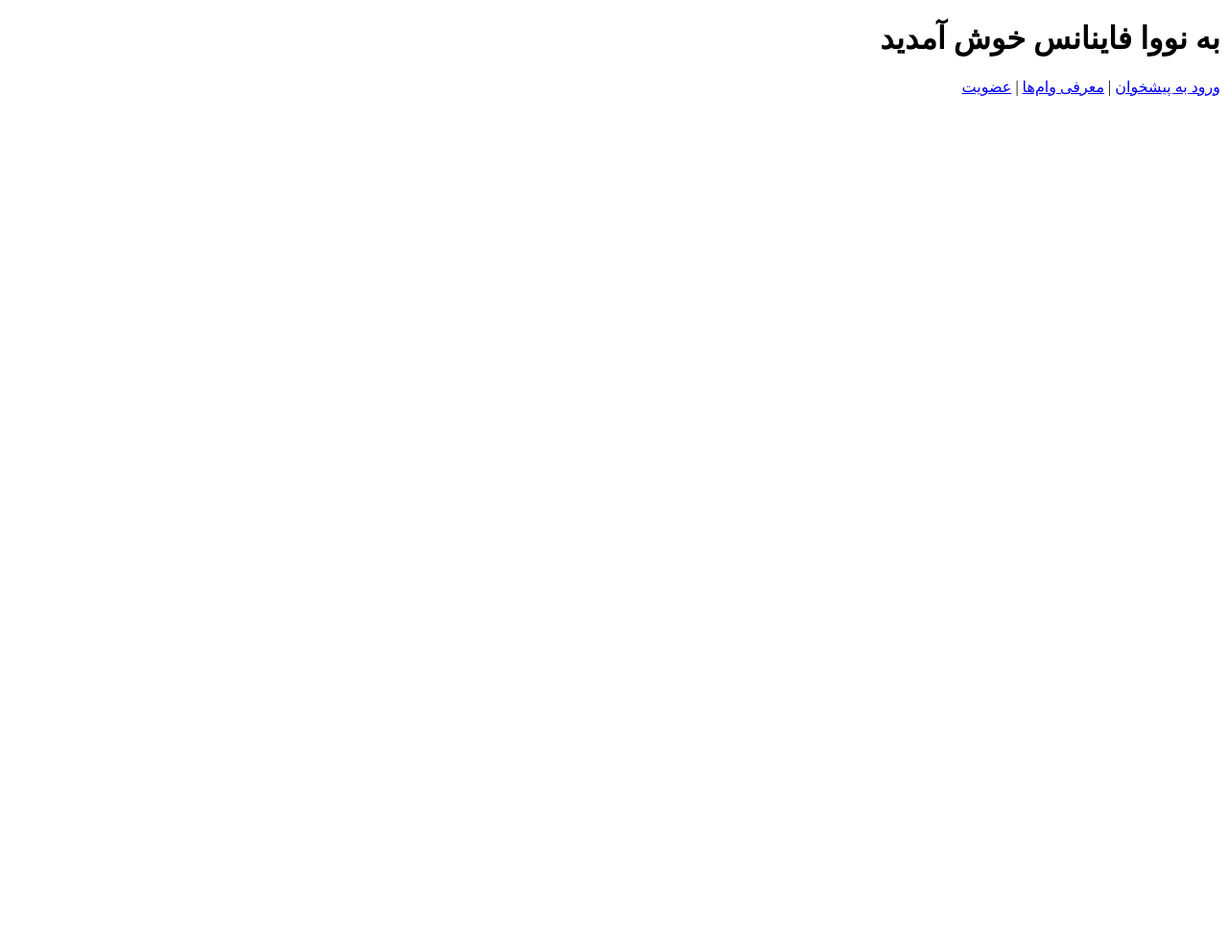
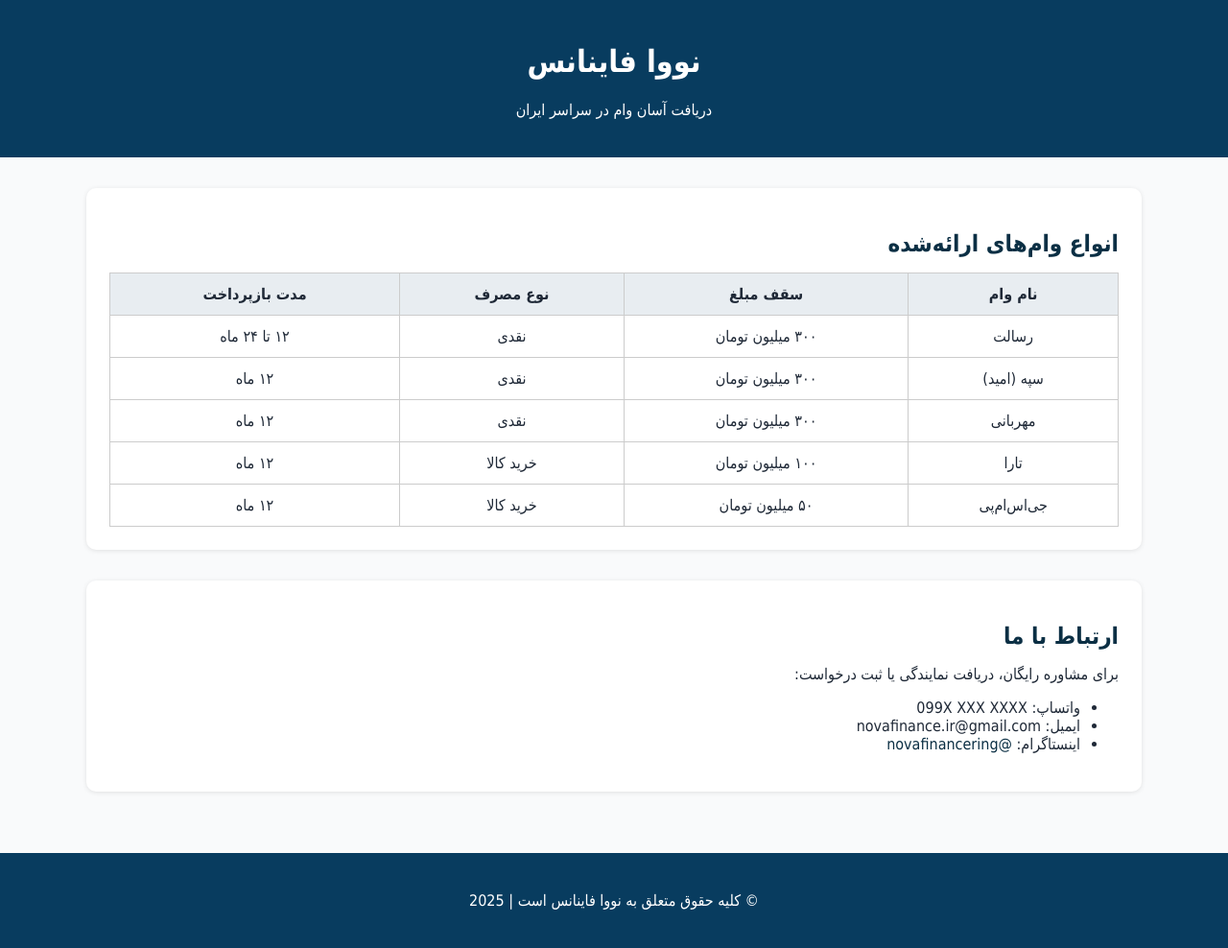
Before and after one commit to hzrad/novafin1, a plain HTML site: page index.html in a window 1280 px wide. Shown: the whole page at 96% size. Before the commit the page ends 800 px from the top, so only its background shows below. Drawn offline with Linux system fonts and the light colour scheme.

Commit message:
Add files via upload
new web

```diff
--- a/index.html
+++ b/index.html
@@ -1,11 +1,70 @@
+
 <!DOCTYPE html>
 <html lang="fa" dir="rtl">
 <head>
-<meta charset="UTF-8">
-<title>نووا فاینانس | صفحه اصلی</title>
+  <meta charset="UTF-8">
+  <title>نووا فاینانس | خدمات مالی</title>
+  <link rel="stylesheet" href="style.css">
 </head>
 <body>
-<h1>به نووا فاینانس خوش آمدید</h1>
-<p><a href='dashboard.html'>ورود به پیشخوان</a> | <a href='loans.html'>معرفی وام‌ها</a> | <a href='signup.html'>عضویت</a></p>
+  <header>
+    <h1>نووا فاینانس</h1>
+    <p>دریافت آسان وام در سراسر ایران</p>
+  </header>
+  <main>
+    <section>
+      <h2>انواع وام‌های ارائه‌شده</h2>
+      <table>
+        <tr>
+          <th>نام وام</th>
+          <th>سقف مبلغ</th>
+          <th>نوع مصرف</th>
+          <th>مدت بازپرداخت</th>
+        </tr>
+        <tr>
+          <td>رسالت</td>
+          <td>۳۰۰ میلیون تومان</td>
+          <td>نقدی</td>
+          <td>۱۲ تا ۲۴ ماه</td>
+        </tr>
+        <tr>
+          <td>سپه (امید)</td>
+          <td>۳۰۰ میلیون تومان</td>
+          <td>نقدی</td>
+          <td>۱۲ ماه</td>
+        </tr>
+        <tr>
+          <td>مهربانی</td>
+          <td>۳۰۰ میلیون تومان</td>
+          <td>نقدی</td>
+          <td>۱۲ ماه</td>
+        </tr>
+        <tr>
+          <td>تارا</td>
+          <td>۱۰۰ میلیون تومان</td>
+          <td>خرید کالا</td>
+          <td>۱۲ ماه</td>
+        </tr>
+        <tr>
+          <td>جی‌اس‌ام‌پی</td>
+          <td>۵۰ میلیون تومان</td>
+          <td>خرید کالا</td>
+          <td>۱۲ ماه</td>
+        </tr>
+      </table>
+    </section>
+    <section>
+      <h2>ارتباط با ما</h2>
+      <p>برای مشاوره رایگان، دریافت نمایندگی یا ثبت درخواست:</p>
+      <ul>
+        <li>واتساپ: 099X XXX XXXX</li>
+        <li>ایمیل: novafinance.ir@gmail.com</li>
+        <li>اینستاگرام: <a href="https://instagram.com/novafinancering">@novafinancering</a></li>
+      </ul>
+    </section>
+  </main>
+  <footer>
+    <p>© کلیه حقوق متعلق به نووا فاینانس است | 2025</p>
+  </footer>
 </body>
 </html>
--- /dev/null
+++ b/style.css
@@ -0,0 +1,58 @@
+
+body {
+  font-family: 'Vazirmatn', Tahoma, sans-serif;
+  background: #f9fafb;
+  margin: 0;
+  padding: 0;
+  direction: rtl;
+  color: #1f2937;
+}
+header, footer {
+  background: #083c5f;
+  color: white;
+  padding: 1.5rem;
+  text-align: center;
+}
+main {
+  max-width: 1100px;
+  margin: auto;
+  padding: 2rem;
+}
+section {
+  background: white;
+  margin-bottom: 2rem;
+  padding: 1.5rem;
+  border-radius: 10px;
+  box-shadow: 0 1px 5px rgba(0,0,0,0.1);
+}
+h2 {
+  color: #0b2f44;
+  margin-bottom: 1rem;
+}
+table {
+  width: 100%;
+  border-collapse: collapse;
+  margin-top: 1rem;
+}
+table, th, td {
+  border: 1px solid #ccc;
+}
+th, td {
+  padding: 0.75rem;
+  text-align: center;
+}
+th {
+  background: #e8edf1;
+}
+button {
+  padding: 0.6rem 1.5rem;
+  background: #0b2f44;
+  color: white;
+  border: none;
+  border-radius: 6px;
+  cursor: pointer;
+}
+a {
+  color: #0b2f44;
+  text-decoration: none;
+}
```
